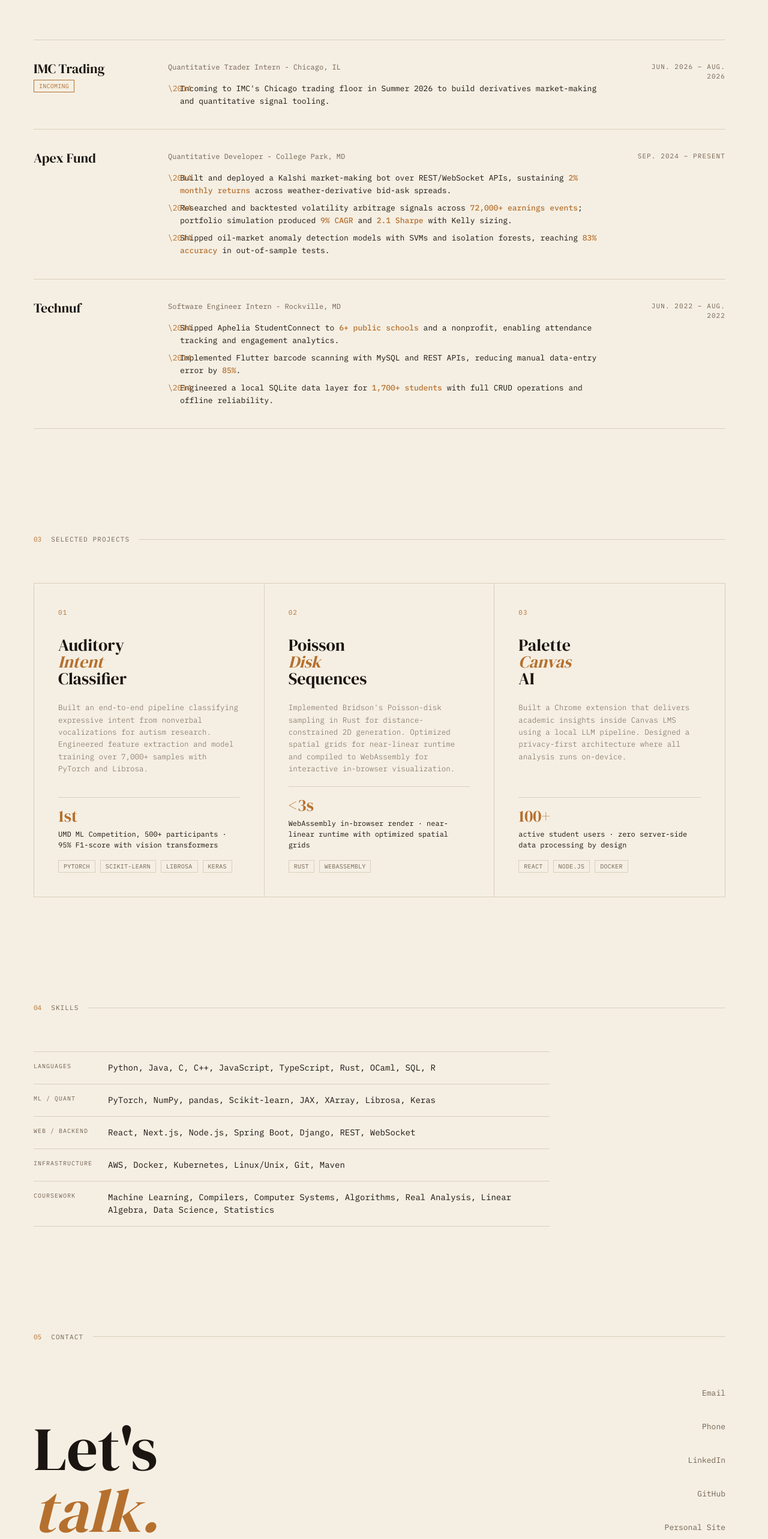
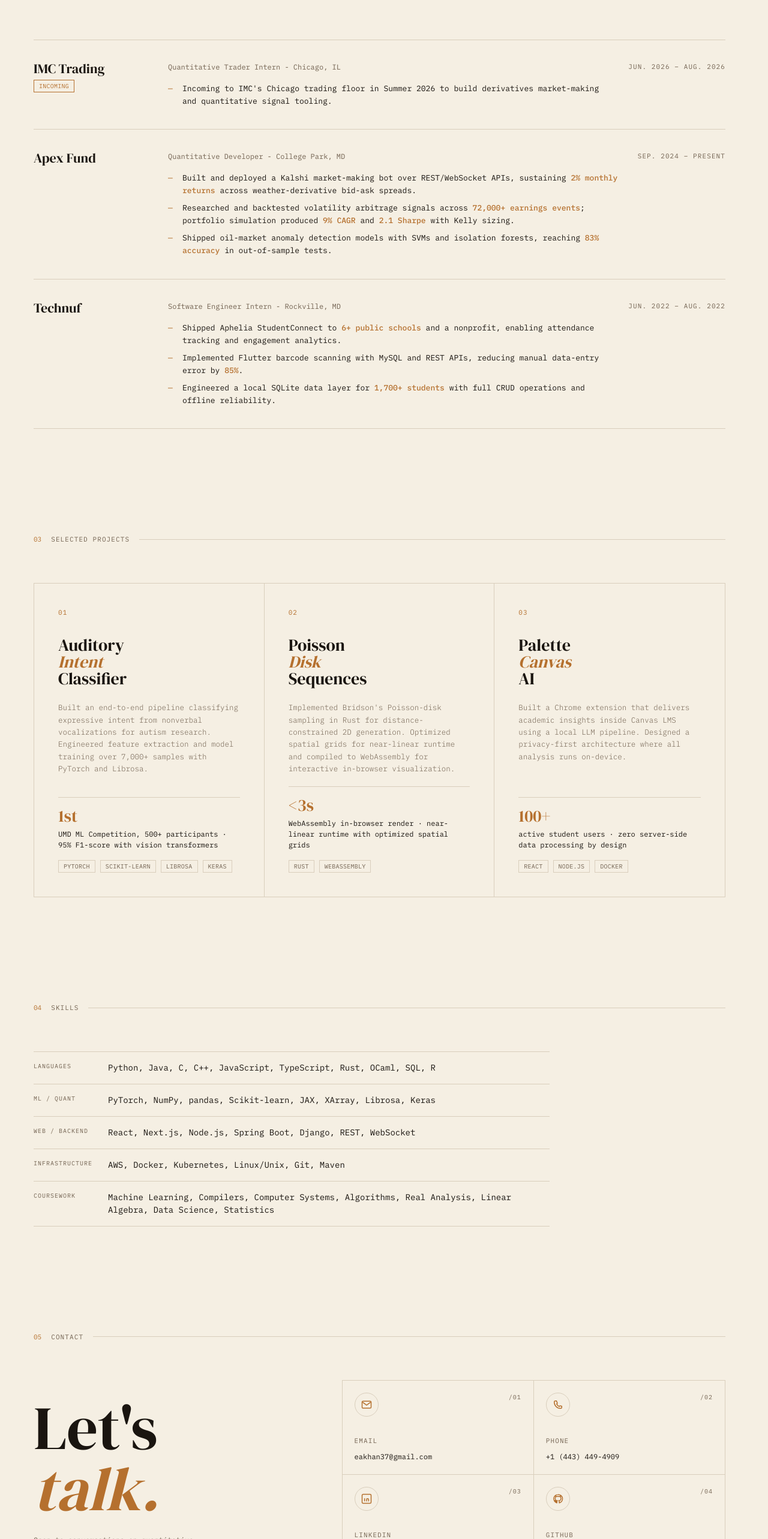
Before and after one commit to eshan327/portfolio-v2, a Next.js app: page / in a window 1280 px wide. Shown: the part 903-3469 px from the top of the page at 60% size. Built offline with nearby package versions, Linux system fonts and the light colour scheme.

Commit message:
enhanced contact and readability

```diff
--- a/src/app/opengraph-image.tsx
+++ b/src/app/opengraph-image.tsx
@@ -1,8 +1,11 @@
+import { readFile } from 'node:fs/promises'
+import { join } from 'node:path'
+
 import { ImageResponse } from 'next/og'
 
 import { SITE_DESCRIPTION, SITE_NAME, SITE_URL } from '@/lib/constants'
 
-export const runtime = 'edge'
+export const runtime = 'nodejs'
 export const size = {
   width: 1200,
   height: 630,
@@ -11,12 +14,8 @@ export const contentType = 'image/png'
 
 export default async function OpenGraphImage() {
   const [dmSerifItalic, ibmPlexMono] = await Promise.all([
-    fetch(new URL('../assets/fonts/DMSerifDisplay-Italic.ttf', import.meta.url)).then(res =>
-      res.arrayBuffer()
-    ),
-    fetch(new URL('../assets/fonts/IBMPlexMono-Regular.ttf', import.meta.url)).then(res =>
-      res.arrayBuffer()
-    ),
+    readFile(join(process.cwd(), 'src/assets/fonts/DMSerifDisplay-Italic.ttf')),
+    readFile(join(process.cwd(), 'src/assets/fonts/IBMPlexMono-Regular.ttf')),
   ])
 
   return new ImageResponse(
--- a/src/components/sections/Contact.tsx
+++ b/src/components/sections/Contact.tsx
@@ -1,38 +1,89 @@
+import type { ReactElement, SVGProps } from 'react'
+
 import FadeIn from '@/components/ui/FadeIn'
 import SectionHeader from '@/components/ui/SectionHeader'
-import {
-  SITE_EMAIL,
-  SITE_GITHUB,
-  SITE_LINKEDIN,
-  SITE_PHONE,
-  SITE_URL,
-} from '@/lib/constants'
+import { SITE_EMAIL, SITE_GITHUB, SITE_LINKEDIN, SITE_PHONE } from '@/lib/constants'
 
-const CONTACT_LINKS = [
+type ContactLink = {
+  id: string
+  label: string
+  value: string
+  href: string
+  external: boolean
+  Icon: (props: SVGProps<SVGSVGElement>) => ReactElement
+}
+
+function MailIcon(props: SVGProps<SVGSVGElement>) {
+  return (
+    <svg viewBox="0 0 24 24" fill="none" stroke="currentColor" strokeWidth="1.8" {...props}>
+      <rect x="3" y="5" width="18" height="14" rx="2" />
+      <path d="m4 7 8 6 8-6" />
+    </svg>
+  )
+}
+
+function PhoneIcon(props: SVGProps<SVGSVGElement>) {
+  return (
+    <svg viewBox="0 0 24 24" fill="none" stroke="currentColor" strokeWidth="1.8" {...props}>
+      <path d="M8.9 4.5h-2A2.4 2.4 0 0 0 4.5 6.9c0 6.96 5.64 12.6 12.6 12.6a2.4 2.4 0 0 0 2.4-2.4v-2l-3.3-.75a1 1 0 0 0-1.02.4l-.72 1a12.18 12.18 0 0 1-5.2-5.2l1-.72a1 1 0 0 0 .4-1.02L8.9 4.5Z" />
+    </svg>
+  )
+}
+
+function LinkedInIcon(props: SVGProps<SVGSVGElement>) {
+  return (
+    <svg viewBox="0 0 24 24" fill="none" stroke="currentColor" strokeWidth="1.8" {...props}>
+      <rect x="3" y="3" width="18" height="18" rx="2" />
+      <path d="M8 11v6" />
+      <path d="M8 8.5h.01" />
+      <path d="M12 17v-3.4c0-1.1.9-2 2-2s2 .9 2 2V17" />
+      <path d="M12 11v.3" />
+    </svg>
+  )
+}
+
+function GitHubIcon(props: SVGProps<SVGSVGElement>) {
+  return (
+    <svg viewBox="0 0 24 24" fill="none" stroke="currentColor" strokeWidth="1.8" {...props}>
+      <path d="M12 3.5a8.5 8.5 0 0 0-2.7 16.56c.43.08.6-.18.6-.42v-1.48c-2.46.54-2.98-1.02-2.98-1.02-.4-1-.98-1.3-.98-1.3-.8-.55.06-.54.06-.54.9.06 1.36.92 1.36.92.78 1.35 2.06.96 2.56.73.08-.57.3-.96.54-1.18-1.97-.22-4.04-.98-4.04-4.4 0-.97.35-1.76.92-2.39-.1-.23-.4-1.13.08-2.35 0 0 .76-.24 2.49.91a8.54 8.54 0 0 1 4.54 0c1.73-1.15 2.49-.91 2.49-.91.48 1.22.18 2.12.08 2.35.57.63.92 1.42.92 2.39 0 3.42-2.08 4.18-4.06 4.4.3.27.57.78.57 1.58v2.35c0 .24.16.5.6.42A8.5 8.5 0 0 0 12 3.5Z" />
+    </svg>
+  )
+}
+
+const SITE_PHONE_DISPLAY = '+1 (443) 449-4909'
+
+const CONTACT_LINKS: ContactLink[] = [
   {
+    id: '01',
     label: 'Email',
+    value: SITE_EMAIL,
     href: `mailto:${SITE_EMAIL}`,
     external: false,
+    Icon: MailIcon,
   },
   {
+    id: '02',
     label: 'Phone',
+    value: SITE_PHONE_DISPLAY,
     href: `tel:${SITE_PHONE}`,
     external: false,
+    Icon: PhoneIcon,
   },
   {
+    id: '03',
     label: 'LinkedIn',
+    value: 'linkedin.com/in/eshankhan05',
     href: SITE_LINKEDIN,
     external: true,
+    Icon: LinkedInIcon,
   },
   {
+    id: '04',
     label: 'GitHub',
+    value: 'github.com/eshan327',
     href: SITE_GITHUB,
     external: true,
-  },
-  {
-    label: 'Personal Site',
-    href: SITE_URL,
-    external: true,
+    Icon: GitHubIcon,
   },
 ]
 
@@ -42,26 +93,51 @@ export default function Contact() {
       <section id="contact" aria-label="Contact" className="section px-7 py-section-y md:px-14">
         <SectionHeader number="05" label="Contact" />
 
-        <div className="flex flex-col gap-10 md:flex-row md:items-end md:justify-between">
+        <div className="space-y-10">
+          <div className="grid gap-10 lg:grid-cols-[minmax(0,1fr)_minmax(0,1.35fr)] lg:items-end">
+            <div className="space-y-6">
               <h2 className="font-serif text-fluid-contact leading-none text-ink">
                 Let&apos;s
                 <br />
                 <span className="italic text-accent">talk.</span>
               </h2>
+              <p className="max-w-[38ch] text-body-sm font-mono leading-relaxed text-ink-muted">
+                Open to conversations on quantitative research, market-making systems, and high-impact
+                internships.
+              </p>
+            </div>
 
-          <div className="flex flex-col gap-3 text-left md:items-end md:text-right">
+            <ul className="grid gap-px overflow-hidden border border-ink-line bg-ink-line sm:grid-cols-2">
               {CONTACT_LINKS.map(link => (
+                <li key={link.label} className="bg-paper">
                   <a
-                key={link.label}
                     href={link.href}
                     aria-label={link.external ? `${link.label} (opens in new tab)` : undefined}
                     target={link.external ? '_blank' : undefined}
                     rel={link.external ? 'noopener noreferrer' : undefined}
-                className="inline-flex min-h-11 items-center py-2 text-body font-mono text-ink-muted transition-colors duration-fast hover:text-accent md:text-right"
+                    className="group flex min-h-[156px] flex-col justify-between px-5 py-5 transition-colors duration-fast hover:bg-paper-surface"
                   >
+                    <div className="flex items-start justify-between gap-4">
+                      <span className="inline-flex h-10 w-10 items-center justify-center rounded-full border border-ink-line text-accent transition-colors duration-fast group-hover:border-accent/60">
+                        <link.Icon className="h-5 w-5" />
+                      </span>
+                      <span className="text-tag font-mono uppercase tracking-widest text-ink-muted">
+                        /{link.id}
+                      </span>
+                    </div>
+
+                    <div className="space-y-2">
+                      <span className="block text-label font-mono uppercase tracking-widest text-ink-muted">
                         {link.label}
+                      </span>
+                      <p className="break-words text-body-sm font-mono leading-relaxed text-ink">
+                        {link.value}
+                      </p>
+                    </div>
                   </a>
+                </li>
               ))}
+            </ul>
           </div>
         </div>
       </section>
--- a/src/components/sections/Experience.tsx
+++ b/src/components/sections/Experience.tsx
@@ -15,7 +15,7 @@ export default function Experience() {
           {EXPERIENCE.map((item, index) => (
             <article
               key={item.company}
-              className={`exp-item grid gap-6 border-t border-ink-line py-9 md:grid-cols-[200px_1fr_160px] ${
+              className={`exp-item grid items-start gap-6 border-t border-ink-line py-9 md:grid-cols-[minmax(0,200px)_minmax(0,1fr)_max-content] ${
                 index === EXPERIENCE.length - 1 ? 'border-b' : ''
               }`}
             >
@@ -28,16 +28,17 @@ export default function Experience() {
                 ) : null}
               </div>
 
-              <div>
+              <div className="min-w-0">
                 <p className="mb-4 text-body-sm font-mono text-ink-muted">
                   {item.role} - {item.location}
                 </p>
                 <ul className="space-y-2">
                   {item.bullets.map(bullet => (
-                    <li
-                      key={bullet}
-                      className="relative pl-5 text-body font-mono leading-relaxed text-ink before:absolute before:left-0 before:top-0 before:text-accent before:content-['\\2014']"
-                    >
+                    <li key={bullet} className="grid grid-cols-[12px_minmax(0,1fr)] gap-3 text-body font-mono leading-relaxed text-ink">
+                      <span aria-hidden="true" className="text-accent">
+                        —
+                      </span>
+                      <span>
                         {parseBullet(bullet).map((segment, i) =>
                           segment.strong ? (
                             <strong key={i} className="font-medium text-accent">
@@ -47,12 +48,13 @@ export default function Experience() {
                             <Fragment key={i}>{segment.text}</Fragment>
                           )
                         )}
+                      </span>
                     </li>
                   ))}
                 </ul>
               </div>
 
-              <p className="order-first text-left text-label font-mono uppercase tracking-widest text-ink-muted md:order-last md:text-right">
+              <p className="order-first whitespace-nowrap text-left text-label font-mono uppercase tracking-widest text-ink-muted md:order-last md:justify-self-end md:text-right">
                 {item.dateRange}
               </p>
             </article>
```
Lines whose indentation alone changed are shown as unchanged.
